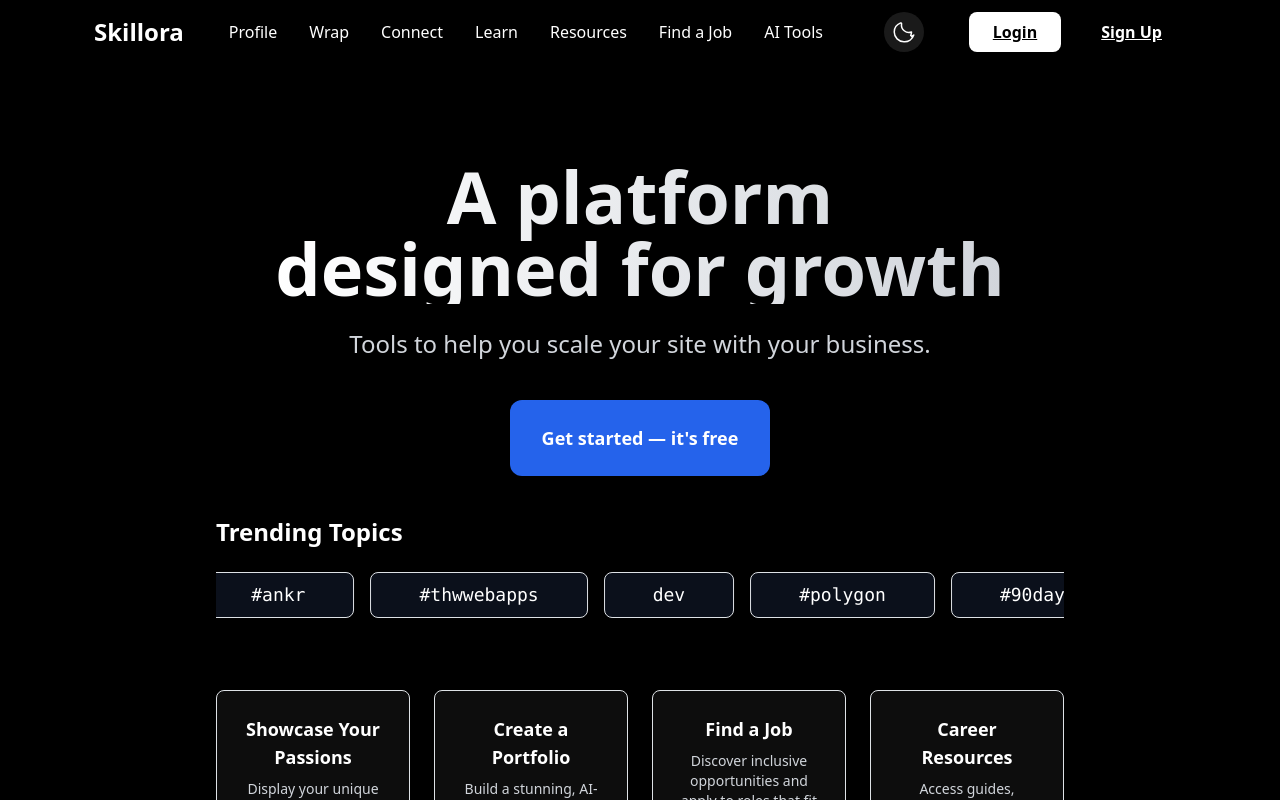
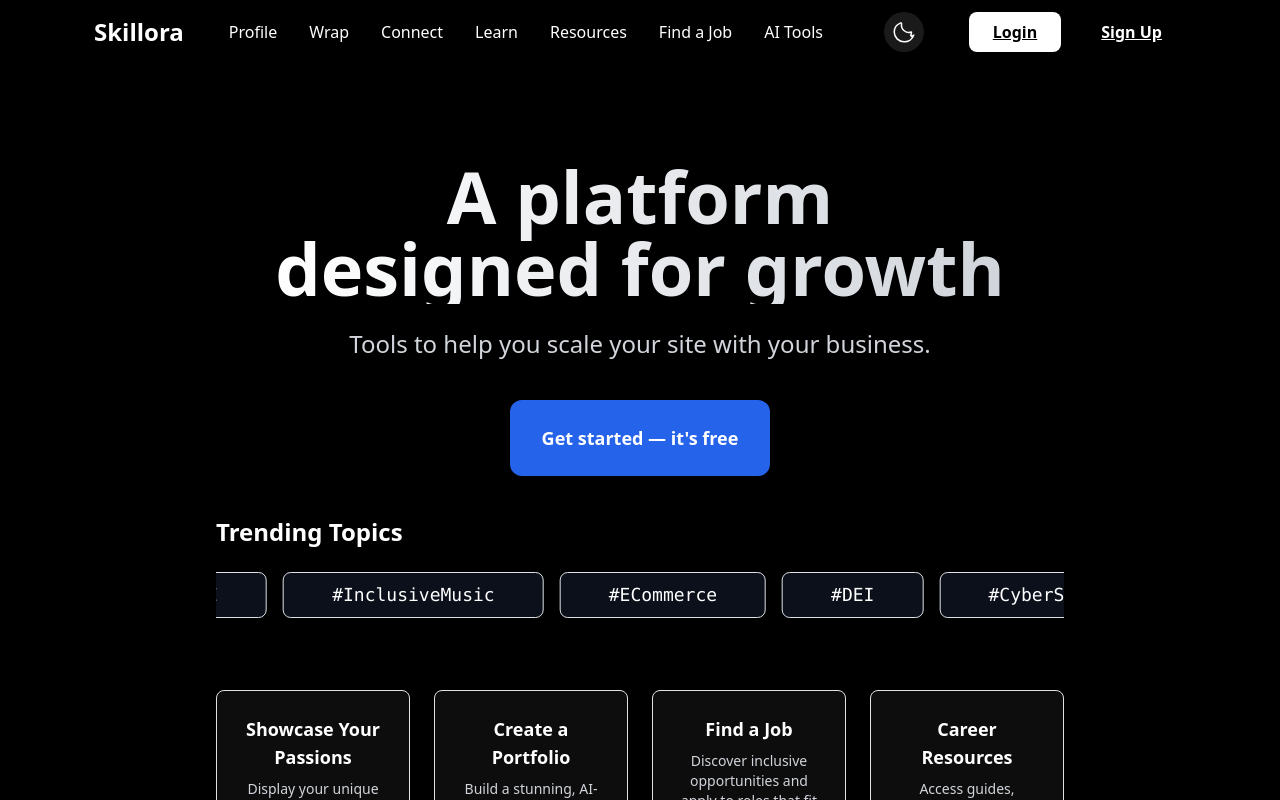
Before and after one commit to KaurHarsheen/linkedin, a React (Create React App) app in the folder Frontend/: page / in a window 1280 px wide. Shown: the top 800 px of the page. Built offline with nearby package versions, Linux system fonts and the light colour scheme.

Commit message:
modified topics

```diff
--- a/Frontend/src/converted-ui/pages/HomePage.js
+++ b/Frontend/src/converted-ui/pages/HomePage.js
@@ -102,7 +102,7 @@
       animateRotate: true,
     },
   };
-const trendingTags = ['#linode', '#avalanche', '#ankr', '#thwwebapps', 'dev', '#polygon', '#90daysofdevops'];
+const trendingTags = ['#InternationalAffairs', '#GenerativeAI', '#InclusiveMusic', '#ECommerce', '#DEI', '#CyberSec', '#CreativeLeadership'];
   const communities = [
     { name: "🤖 AI & Future of Work", members: "15.2K", status: "🔥 Very Active" },
     { name: "🎨 Creative-Tech Crossover", members: "8.9K", status: "📈 Growing Fast" },
```
